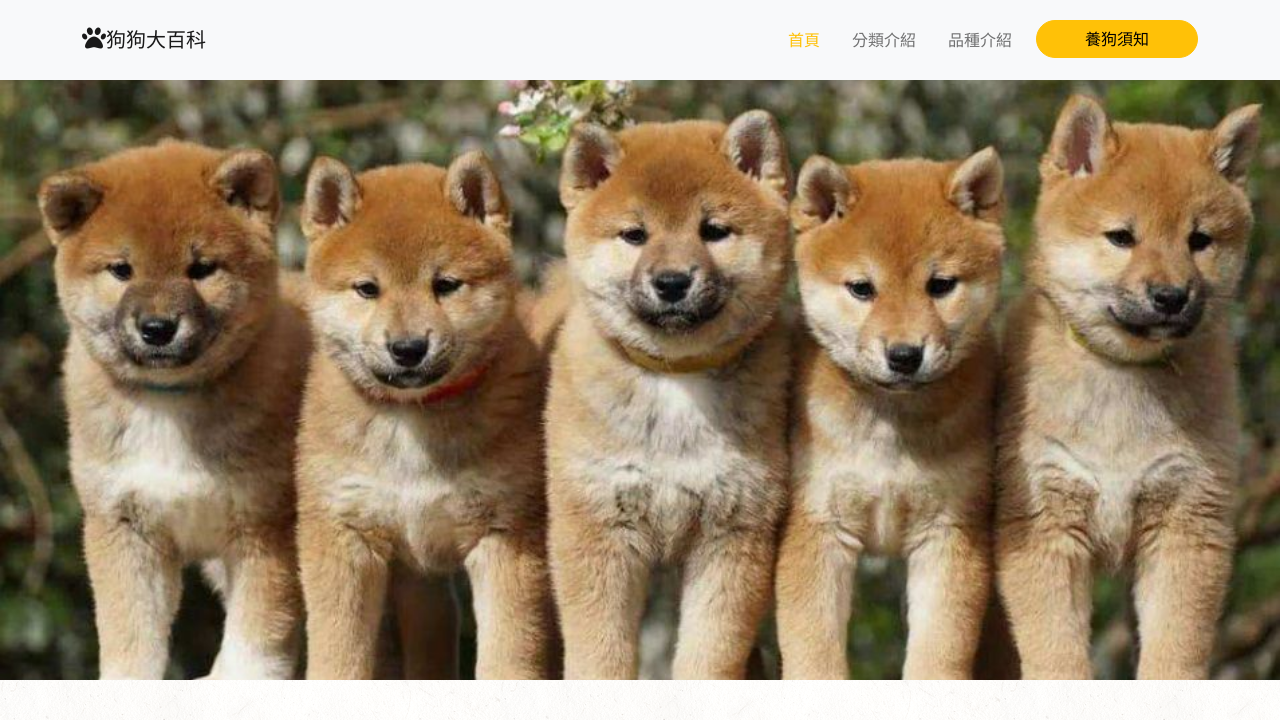
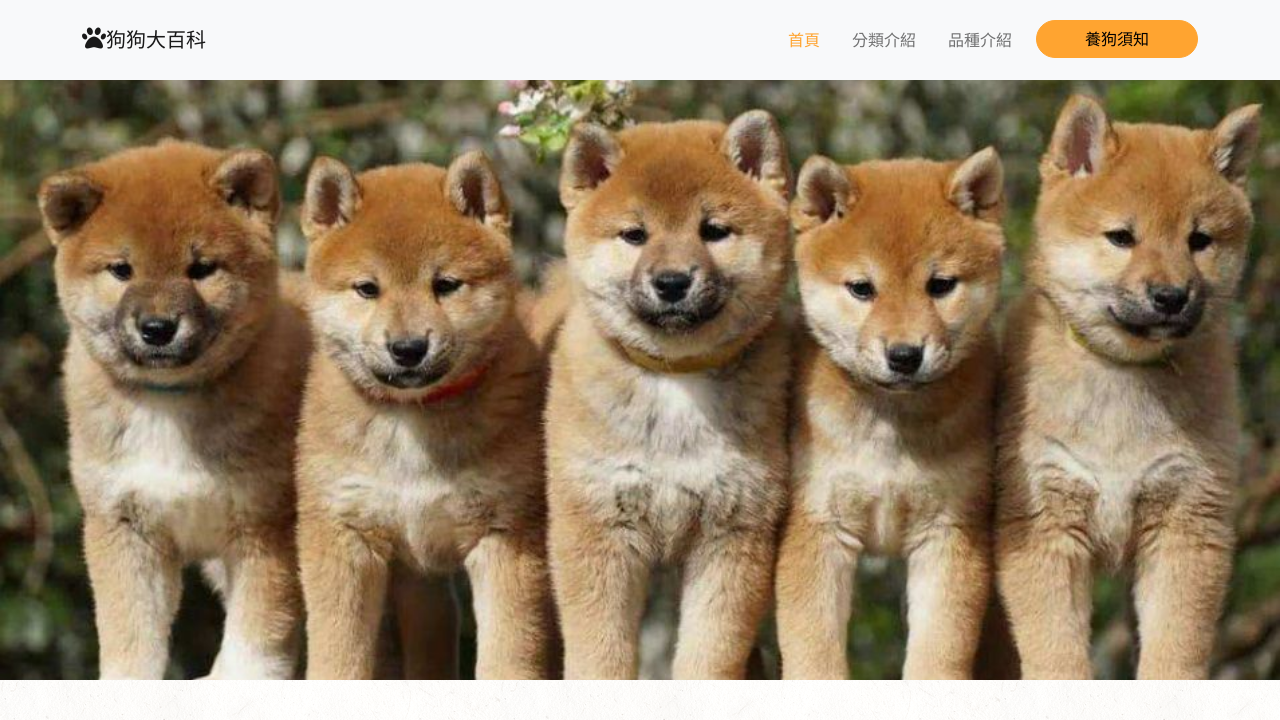
Before and after one commit to Qing0111/bootstrap-final, a website: page index.html in a window 1280 px wide. Shown: the top 720 px of the page. Drawn offline with nearby package versions, Linux system fonts and the light colour scheme.

Commit message:
最終作業

```diff
--- a/stylesheets/helpers/_variables.scss
+++ b/stylesheets/helpers/_variables.scss
@@ -302,7 +302,7 @@ $primary:       $blue !default;
 $secondary:     $gray-600 !default;
 $success:       $green !default;
 $info:          $cyan !default;
-$warning:       $yellow !default;
+$warning:       #ffa430 !default;
 $danger:        $red !default;
 $light:         $gray-100 !default;
 $dark:          $gray-900 !default;
```
Also changed, not shown: stylesheets/all.css, 1 other file.
